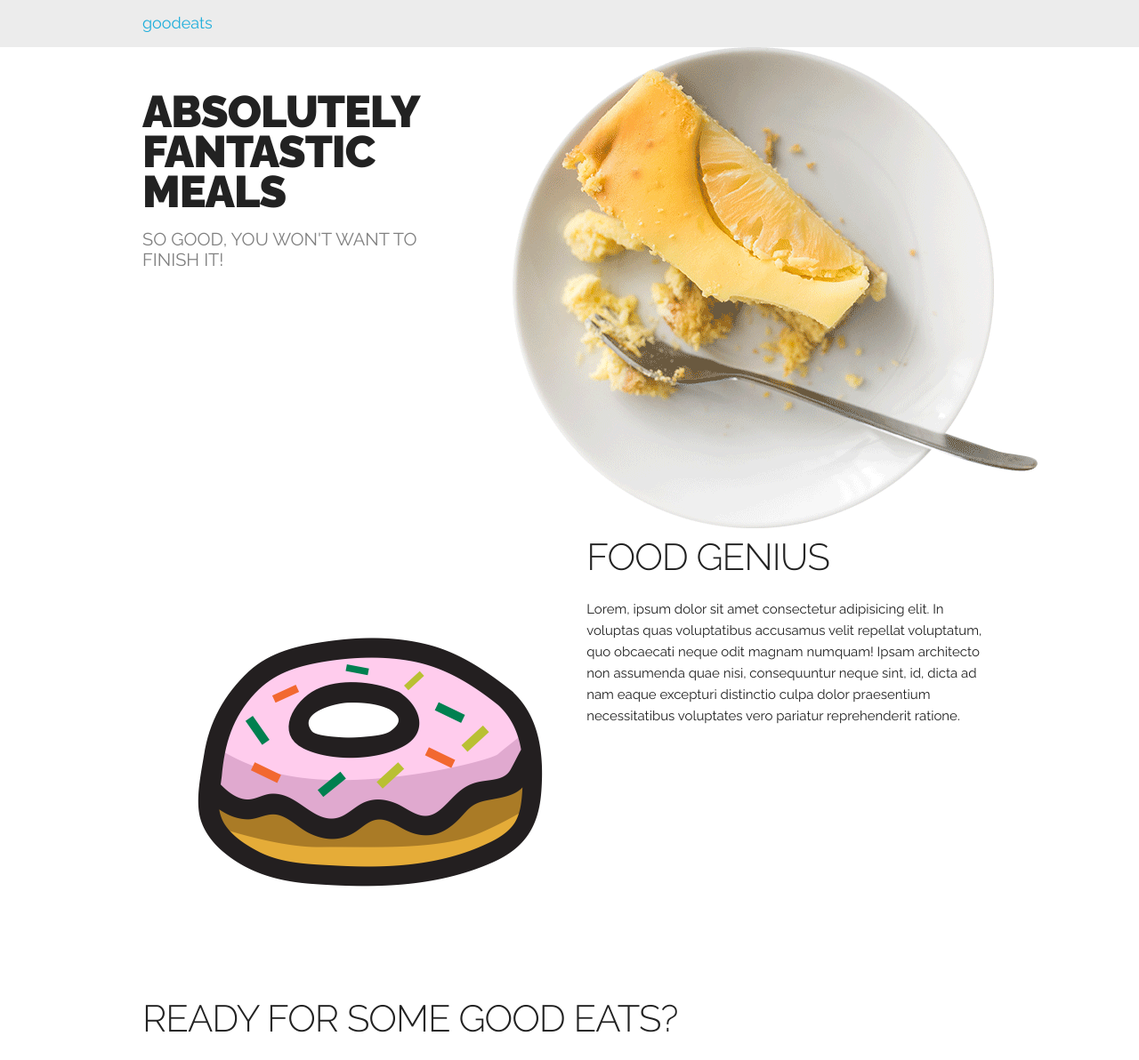
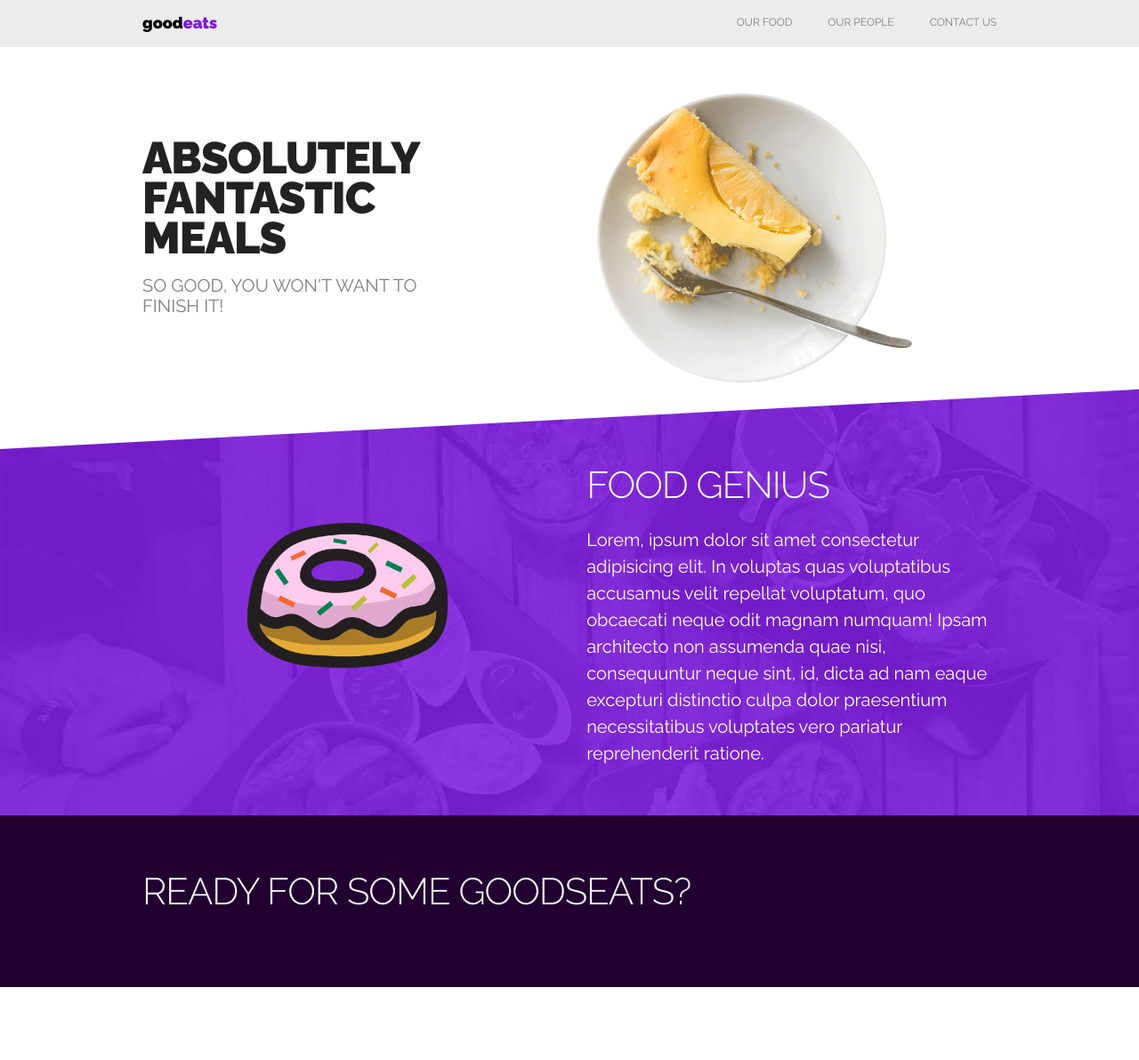
Before and after one commit to robert-laws/skeleton-css, a website: page index.html in a window 1280 px wide. Shown: the whole page at 89% size. After the commit the page ends 1110 px from the top, so only its background shows below. Drawn offline with Linux system fonts and the light colour scheme.

Commit message:
complete typography

```diff
--- a/css/main.css
+++ b/css/main.css
@@ -26,6 +26,80 @@ p.subtext {
   line-height: 2.3rem;
 }
 
-@media (max-width: 400px) {
+p.maintext {
+  color: #FFF;
+  font-size: 2rem;
+  line-height: 3rem;
+}
 
+#plate, #donut {
+  max-width: 65%;
+  margin: 0 auto;
+  display: block;
 }
+
+.padding {
+  padding-top: 3.5em;
+}
+
+.padding2 {
+  padding-top: 6em;
+  padding-bottom: 2em;
+}
+
+.padding3 {
+  padding-top: 4em;
+  padding-bottom: 4em;
+}
+
+#logo {
+  font-weight: 900;
+  color: #000;
+}
+
+#logo span {
+  color: #7C19DF;
+}
+
+header ul {
+  list-style: none;
+  float: right;
+  margin: 0;
+}
+
+header ul li {
+  float: left;
+  margin-bottom: 0;
+}
+
+header ul li a {
+  color: gray;
+  font-size: 0.8em;
+  margin-left: 40px;
+}
+
+#purple-container {
+  background: #7C19DF url('../images/foodbg.jpg') no-repeat;
+  background-size: cover;
+  overflow: hidden;
+  position: relative;
+}
+
+.cut {
+  background: #FFF;
+  position: absolute;
+  top: -20%;
+  left: -20%;
+  width: 120%;
+  height: 30%;
+  transform-origin: center-top;
+  transform: rotate(-3deg);
+}
+
+.wt {
+  color: #FFF;
+}
+
+#dp-container {
+  background-color: #210031;
+}
--- a/index.html
+++ b/index.html
@@ -36,7 +36,11 @@
           <a href="#" id="logo">good<span>eats</span></a>
         </div>
         <div class="eleven columns uc">
-
+          <ul>
+            <li><a href="#">Our Food</a></li>
+            <li><a href="#">Our People</a></li>
+            <li><a href="#">Contact Us</a></li>
+          </ul>
         </div>
       </div>
     </div>
@@ -62,8 +66,8 @@
           <img src="images/donut.png" id="donut" alt="">
         </div>
         <div class="one-half column">
-          <h2 class="uc wt">food genius</h2>
-          <p class="wt">Lorem, ipsum dolor sit amet consectetur adipisicing elit. In voluptas quas voluptatibus accusamus velit repellat voluptatum, quo obcaecati neque odit magnam numquam! Ipsam architecto non assumenda quae nisi, consequuntur neque sint, id, dicta ad nam eaque excepturi distinctio culpa dolor praesentium necessitatibus voluptates vero pariatur reprehenderit ratione.</p>
+          <h2 class="uc wt">Food Genius</h2>
+          <p class="wt maintext">Lorem, ipsum dolor sit amet consectetur adipisicing elit. In voluptas quas voluptatibus accusamus velit repellat voluptatum, quo obcaecati neque odit magnam numquam! Ipsam architecto non assumenda quae nisi, consequuntur neque sint, id, dicta ad nam eaque excepturi distinctio culpa dolor praesentium necessitatibus voluptates vero pariatur reprehenderit ratione.</p>
         </div>
       </div>
     </div>
@@ -72,7 +76,7 @@
   <div id="dp-container">
     <div class="container padding3">
       <div class="row">
-        <h2 class="uc wt">Ready for some good eats?</h2>
+        <h2 class="uc wt">Ready for some goodseats?</h2>
       </div>
     </div>
   </div>
```
